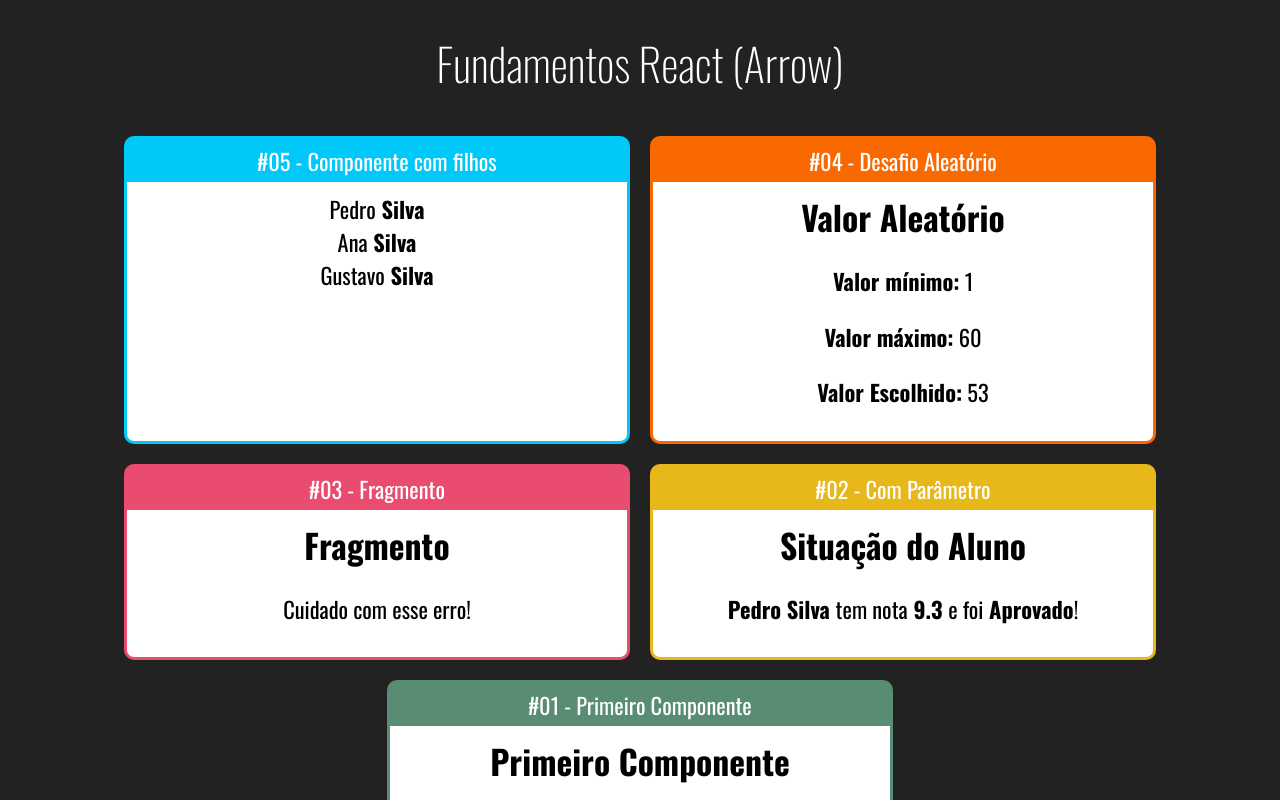
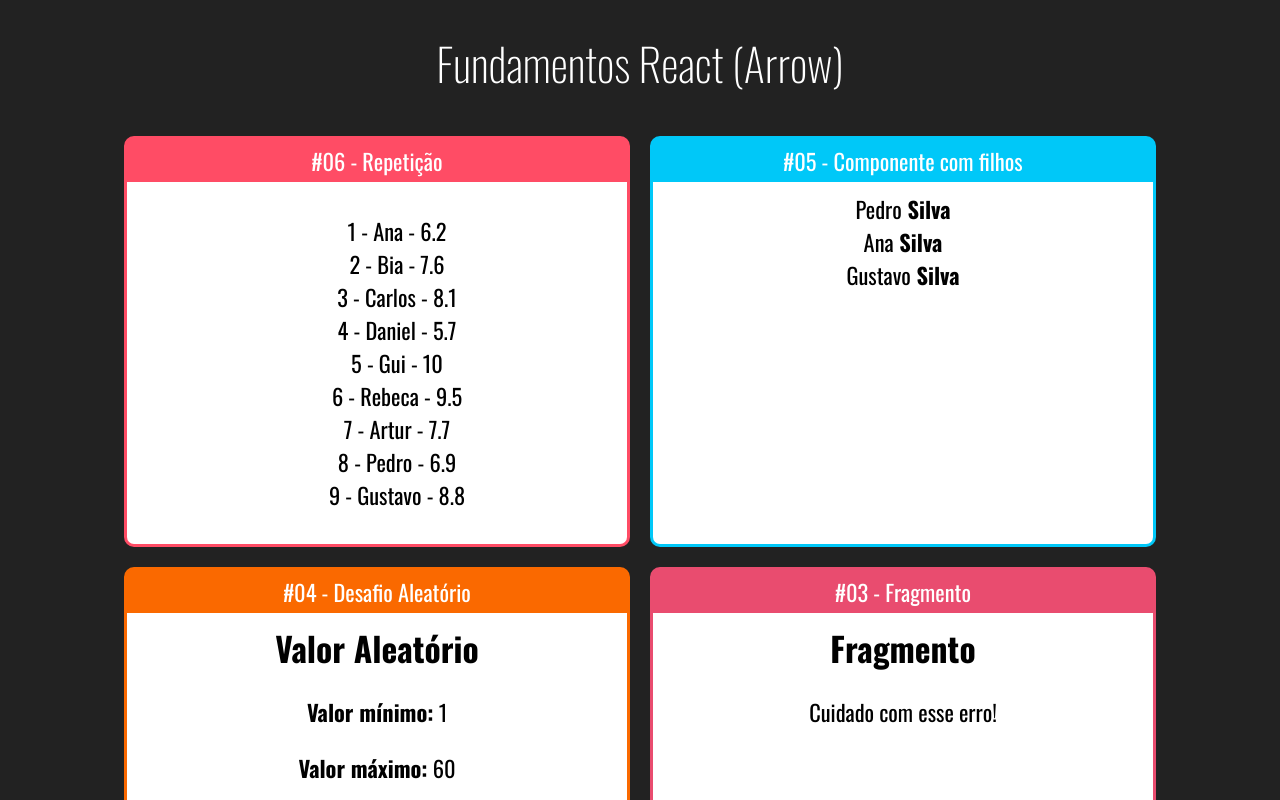
Before and after one commit to lucascv/React, a React (Create React App) app in the folder fundamentos-react/: page / in a window 1280 px wide. Shown: the top 800 px of the page. Built offline with nearby package versions, Linux system fonts and the light colour scheme.

Commit message:
add aula 24

```diff
--- a/fundamentos-react/src/App.jsx
+++ b/fundamentos-react/src/App.jsx
@@ -8,12 +8,17 @@
 import Card from './components/layout/Card';
 import Familia from "./components/basicos/Familia";
 import FamiliaMembro from "./components/basicos/FamiliaMembro";
+import ListaAlunos from "./components/repeticao/ListaAlunos";
 
 export default () => (
   <div className="App">
     <h1>Fundamentos React (Arrow)</h1>
 
     <div className="Cards">
+      <Card titulo="#06 - Repetição" color="#FF4C65">
+        <ListaAlunos />
+      </Card>
+
       <Card titulo="#05 - Componente com filhos" color="#00C8F8">
         <Familia sobrenome="Silva">
           <FamiliaMembro nome="Pedro" />
--- /dev/null
+++ b/fundamentos-react/src/components/repeticao/ListaAlunos.jsx
@@ -0,0 +1,16 @@
+import React from "react";
+import alunos from "../../data/alunos";
+
+export default (props) => {
+  const lis = alunos.map(aluno => {
+    return (
+    <li key={aluno.id}>{aluno.id} - {aluno.nome} - {aluno.nota}</li>
+    );
+  })
+
+  return (
+    <div>
+      <ul style={{ listStyle: 'none'}}>{lis}</ul>
+    </div>
+  );
+}
--- /dev/null
+++ b/fundamentos-react/src/data/alunos.js
@@ -0,0 +1,11 @@
+export default [
+  { id: 1, nome: 'Ana', nota: 6.2 },
+  { id: 2, nome: 'Bia', nota: 7.6 },
+  { id: 3, nome: 'Carlos', nota: 8.1 },
+  { id: 4, nome: 'Daniel', nota: 5.7 },
+  { id: 5, nome: 'Gui', nota: 10.0 },
+  { id: 6, nome: 'Rebeca', nota: 9.5 },
+  { id: 7, nome: 'Artur', nota: 7.7 },
+  { id: 8, nome: 'Pedro', nota: 6.9 },
+  { id: 9, nome: 'Gustavo', nota: 8.8 },
+]
```
